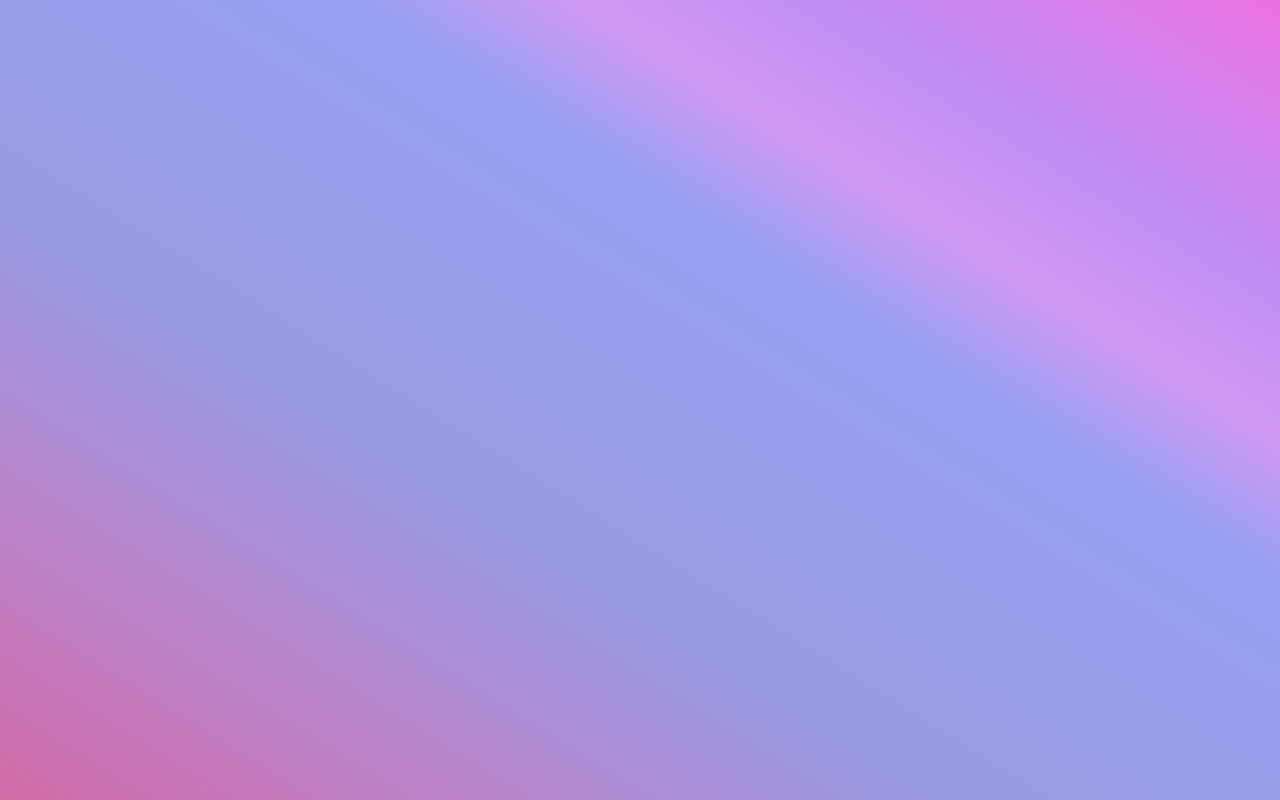
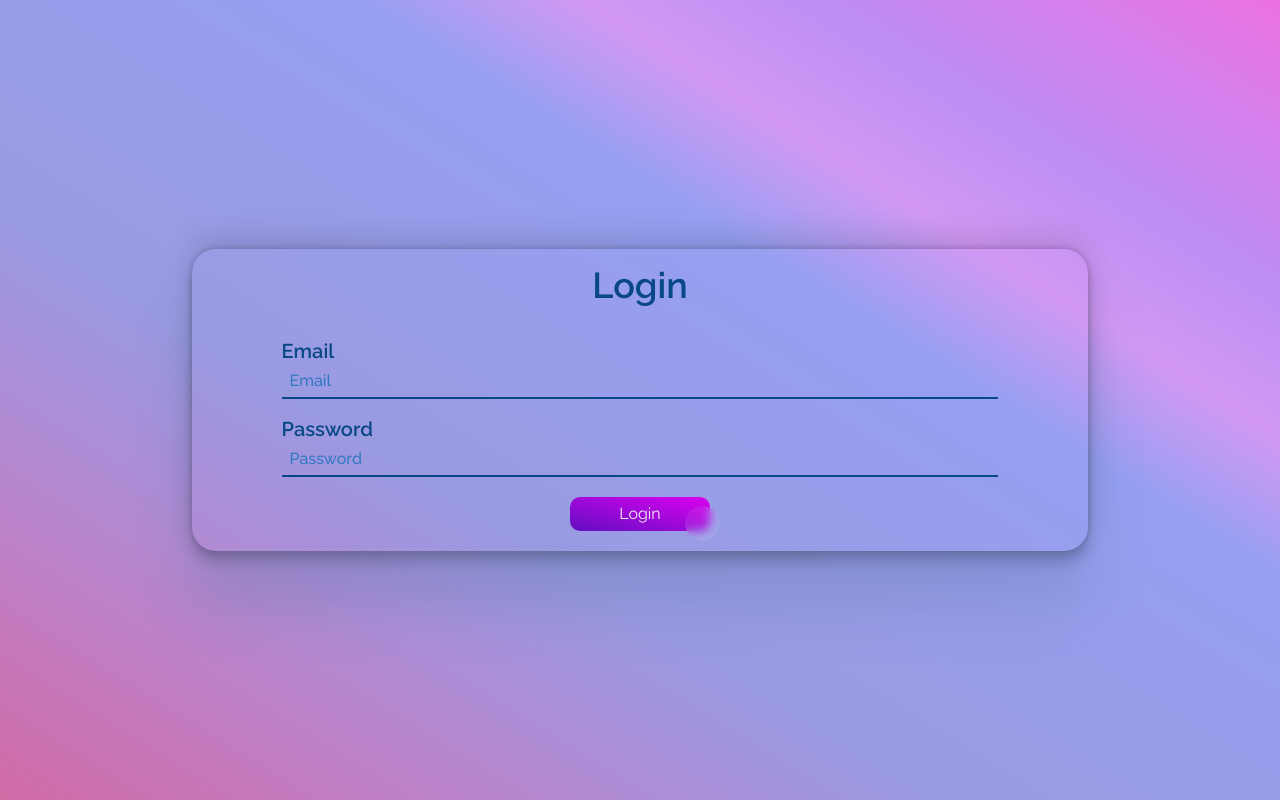
Before and after one commit to AbuHurairah127/react-birthday-remainder, a React (Create React App) app: page /login in a window 1280 px wide. Before the commit this address had no page. Built offline with nearby package versions, Linux system fonts and the light colour scheme.

Commit message:
login page designed

```diff
--- /dev/null
+++ b/src/config/firebase.js
@@ -0,0 +1,20 @@
+// Import the functions you need from the SDKs you need
+import { initializeApp } from "firebase/app";
+
+// TODO: Add SDKs for Firebase products that you want to use
+// https://firebase.google.com/docs/web/setup#available-libraries
+
+// Your web app's Firebase configuration
+// For Firebase JS SDK v7.20.0 and later, measurementId is optional
+const firebaseConfig = {
+  apiKey: "AIzaSyClyL0XjVgsGb1I-64Qsl09qK-F5g2ADIs",
+  authDomain: "birthday-remainder-application.firebaseapp.com",
+  projectId: "birthday-remainder-application",
+  storageBucket: "birthday-remainder-application.appspot.com",
+  messagingSenderId: "116457707271",
+  appId: "1:116457707271:web:6b57bcea7b68424705d7a2",
+  measurementId: "G-CTRWCEEZ9E",
+};
+
+// Initialize Firebase
+const app = initializeApp(firebaseConfig);
--- /dev/null
+++ b/src/pages/auth/login/Login.js
@@ -0,0 +1,59 @@
+import React from "react";
+import Button from "../../../components/button/Button";
+
+const Login = () => {
+  return (
+    <div className="w-screen h-screen flex justify-center items-center">
+      <div className="w-[70vw] max-h-[70vh] flex flex-col rounded-xl md:rounded-3xl main">
+        <div className="addBirthdayHeader my-4 flex justify-center items-center mx-6">
+          <h1 className="font-bold text-2xl md:text-4xl text-[#084887]">
+            Login
+          </h1>
+        </div>
+        <div className="flex flex-col h-full">
+          <form>
+            <div className="flex justify-evenly w-full flex-wrap h-full">
+              <div className="mt-4 flex flex-col w-[80%]">
+                <label
+                  htmlFor="email"
+                  className="text-left text-[#084887] font-bold text-xl"
+                >
+                  Email
+                </label>
+                <input
+                  type="email"
+                  id="email"
+                  name="email"
+                  placeholder="Email"
+                  className="placeholder:text-[#3178c0] bg-transparent border-b-2 border-[#084887] text-[#084887] outline-none px-2 py-1 font-medium"
+                />
+              </div>
+
+              <div className="mt-4 flex flex-col w-[80%]">
+                <label
+                  htmlFor="password"
+                  className="text-left text-[#084887] font-bold text-xl"
+                >
+                  Password
+                </label>
+                <input
+                  type="password"
+                  id="password"
+                  name="password"
+                  placeholder="Password"
+                  className="placeholder:text-[#3178c0] bg-transparent border-b-2 border-[#084887] text-[#084887] outline-none px-2 py-1 font-medium"
+                />
+              </div>
+
+              <div className="self-end flex w-full justify-around my-5">
+                <Button label="Login" />
+              </div>
+            </div>
+          </form>
+        </div>
+      </div>
+    </div>
+  );
+};
+
+export default Login;
--- a/src/routing/Routing.js
+++ b/src/routing/Routing.js
@@ -1,12 +1,14 @@
 import React from "react";
 import { BrowserRouter, Route, Routes } from "react-router-dom";
 import AddBirthday from "../pages/addBirthday/AddBirthday";
+import Login from "../pages/auth/login/Login";
 import Home from "../pages/home/Home";
 
 const Routing = () => {
   return (
     <BrowserRouter>
       <Routes>
+        <Route path="/login" element={<Login />} />
         <Route path="/" element={<Home />} />
         <Route path="/add-birthday" element={<AddBirthday />} />
       </Routes>
```
